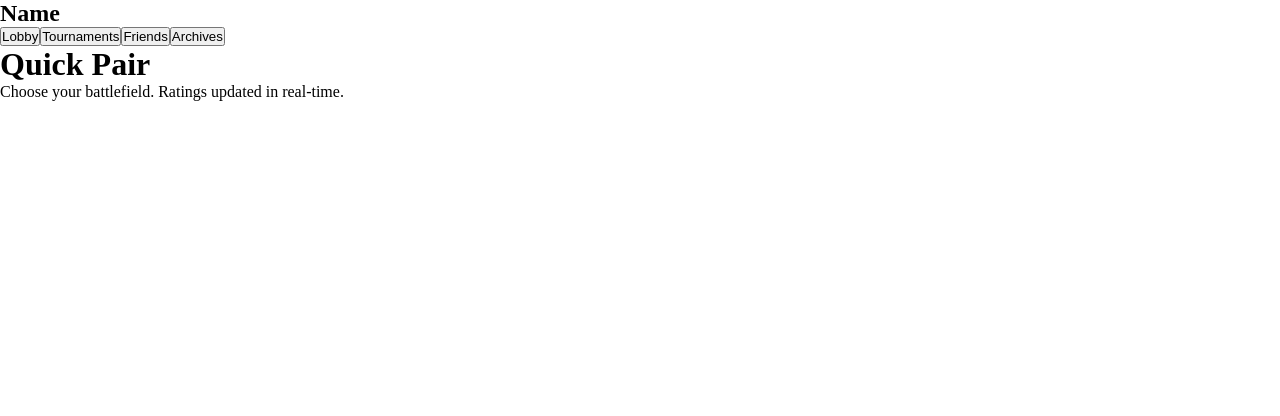
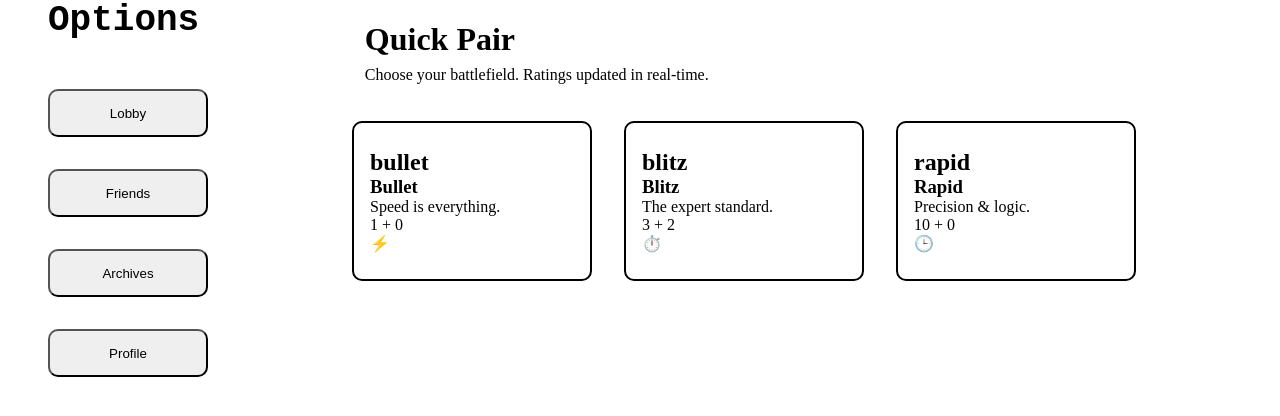
Before and after one commit to iotaARYAN21/chess-project, a React (Vite) app in the folder chess-project/: page /signup in a window 1280 px wide. Shown: the top 416 px of the page. Built offline with nearby package versions, Linux system fonts and the light colour scheme.

Commit message:
created  profile friends dashboard files

```diff
--- a/chess-project/src/App.jsx
+++ b/chess-project/src/App.jsx
@@ -3,6 +3,8 @@ import Login from './components/Login'
 import {Routes,Route} from 'react-router-dom'
 import SignUp from './components/SignUp'
 import Dashboard from './components/Dashboard'
+import Lobby from './components/Lobby'
+// import Profile
 const App = () => {
   return (
     // <Routes>
@@ -10,6 +12,7 @@ const App = () => {
     //   <Route path='/signup' element={<SignUp/>}/>
     // </Routes>
     <Dashboard/>
+    // <Lobby/>
   )
 }
 
--- a/chess-project/src/components/Dashboard.jsx
+++ b/chess-project/src/components/Dashboard.jsx
@@ -1,6 +1,7 @@
 import React, { useState } from 'react'
 import Sidebar from './Sidebar';
 import MainContent from './MainContent';
+import './dashboard.css'
 const Dashboard = () => {
     const [activeTab,setActiveTab] = useState('lobby');
   return (
--- /dev/null
+++ b/chess-project/src/components/Friends.jsx
@@ -0,0 +1,26 @@
+import React from 'react'
+import './friends.css'
+const Friends = () => {
+    const friends = [
+        {id:'p1',rating:'3434',status:'accepted'},
+        {id:'p2',rating:'3132',status:'pending'},
+        {id:'p3',rating:"2323",status:'accepted'}
+    ];
+  return (
+    <div className="friends-details">
+            <h2>Friends</h2>
+            {/* <p>fetch all the available friends and request pending in a list and map throught it and display</p> */}
+            {friends.map((item)=>(
+                <div className="friend">
+                    {/* {item.id} {" "} {item.rating} {" "} {item.status}
+                     */}
+                     <h3>{item.id} </h3>
+                     <h3> {item.rating} </h3>
+                     <h3> {item.status} </h3>
+                </div>
+            ))}
+        </div>
+  )
+}
+
+export default Friends
--- a/chess-project/src/components/Lobby.jsx
+++ b/chess-project/src/components/Lobby.jsx
@@ -1,10 +1,30 @@
 import React from 'react'
-
+import './lobby.css'
+function GameMode({id,title,subtitle,time,icon}){
+    return <div className="game-card" >
+        <h2>{id}</h2>
+        <h3>{title}</h3>
+        <p>{subtitle}</p>
+        <p>{time} </p>
+        <p> {icon} </p>
+    </div>
+}
 const Lobby = () => {
+    const gameModes = [
+    { id: 'bullet', title: 'Bullet', subtitle: 'Speed is everything.', time: '1 + 0', icon: '⚡' },
+    { id: 'blitz', title: 'Blitz', subtitle: 'The expert standard.', time: '3 + 2', icon: '⏱️' },
+    { id: 'rapid', title: 'Rapid', subtitle: 'Precision & logic.', time: '10 + 0', icon: '🕒' },
+    ];
   return (
     <div className="lobby">
-        <div className="left-nav">
-
+        <div className="lobby-intro">
+            <h1>Quick Pair</h1>
+        <p>Choose your battlefield. Ratings updated in real-time.</p>
+        </div>
+        <div className="games">
+            {gameModes.map((item)=>(
+            <GameMode key={item.id} id={item.id} title={item.title} subtitle={item.subtitle} time={item.time} icon={item.icon} />
+        ))}
         </div>
     </div>
   )
--- a/chess-project/src/components/MainContent.jsx
+++ b/chess-project/src/components/MainContent.jsx
@@ -1,4 +1,7 @@
 import React from 'react'
+import Lobby from './Lobby'
+import Profile from './Profile'
+import Friends from './Friends'
 function LobbyView(){
     return <div className='lobby'>
         <h1>Quick Pair</h1>
@@ -26,13 +29,15 @@ function ArchivesView(){
 const MainContent = ({activeTab}) => {
   switch (activeTab){
     case 'lobby':
-        return <LobbyView/>
-    case 'tournaments':
-        return <TournamentView/>
+        return <Lobby/>
+    // case 'tournaments':
+    //     return <TournamentView/>
     case 'friends':
-        return <FriendsView/>
+        return <Friends/>
     case 'archives':
         return <ArchivesView/>
+    case 'profile':
+        return <Profile/>
   }
 }
 
--- /dev/null
+++ b/chess-project/src/components/Profile.jsx
@@ -0,0 +1,29 @@
+import React from 'react'
+import './profile.css'
+const Profile = () => {
+    // const friends = [
+    //     {id:'p1',rating:'3434',status:'accepted'},
+    //     {id:'p2',rating:'3132',status:'pending'},
+    //     {id:'03',rating:"2323",status:'accepted'}
+    // ];
+  return (
+    <div className="profile-container">
+        {/* image rating graph username , email bio, followers , friends,id */}
+        <img src="" alt="Profile pic" className="profile-image" />
+        <div className="rating-graph">Lorem ipsum dolor sit amet consectetur adipisicing elit. Fugiat beatae natus amet voluptatem repellendus velit sit laboriosam aperiam pariatur! Ut minima suscipit, at, velit aperiam distinctio architecto dignissimos dicta omnis aliquid delectus praesentium reprehenderit repudiandae ipsa repellendus voluptas iure commodi a. Eaque at ipsum dignissimos dicta cumque tempora atque quia!</div>
+
+        <div className="player-info">
+            <h2>id : 32</h2>
+            <h2>Username : Simeon</h2>
+            <h2>Rating : 4324</h2>
+            <h2>Email : simeon@gmail.com</h2>
+            <h2>Bio :  </h2>
+            <h2>Followers :</h2>
+            <h2>Following :</h2>
+        </div>
+
+    </div>
+  )
+}
+
+export default Profile
--- a/chess-project/src/components/Sidebar.jsx
+++ b/chess-project/src/components/Sidebar.jsx
@@ -1,16 +1,17 @@
 import React from 'react'
-
+import './sidebar.css'
 const Sidebar = ({activeTab,setActiveTab}) => {
   const navItems= [
         { id: 'lobby', label: 'Lobby', icon: 'grid-icon' },
-    { id: 'tournaments', label: 'Tournaments', icon: 'trophy-icon' },
+    // { id: 'tournaments', label: 'Tournaments', icon: 'trophy-icon' },
     { id: 'friends', label: 'Friends', icon: 'users-icon' },
     { id: 'archives', label: 'Archives', icon: 'history-icon' },
+    {id:'profile',label:'Profile',icon:''}
     ];
     return (
         <div className="sidebar">
             <div className="side-profile">
-                <h2>Name</h2>
+                <h2>Options</h2>
             </div>
             <nav className='side-nav'>
                 {navItems.map((item)=>(
--- /dev/null
+++ b/chess-project/src/components/dashboard.css
@@ -0,0 +1,8 @@
+.dash-container{
+    width: 100vw;
+    display: flex;
+}
+.main-screen{
+    width: 70vw;
+    margin-left: 5rem;
+}
--- /dev/null
+++ b/chess-project/src/components/friends.css
@@ -0,0 +1,18 @@
+.friends-details{
+    height: 100dvh;
+    /* width: 100%; */
+    display: flex;
+    flex-direction: column;
+    align-items: center;
+    padding-top: 3rem;
+}
+.friends-details .friend{
+    display: flex;
+    justify-content: space-around;
+    margin:1rem;
+    border:2px solid black;
+    height:3rem;
+    width: 100%;
+    align-items: center;
+    border-radius: 1rem;
+}
--- /dev/null
+++ b/chess-project/src/components/lobby.css
@@ -0,0 +1,28 @@
+/* .lobby{ */
+    /* display: flex; */
+    /* justify-content: center; */
+    /* align-items: center; */
+/* } */
+.lobby-intro{
+    margin: 1.3rem;
+}
+.lobby-intro > *{
+    margin: 0.5rem;
+}
+.games{
+    display: flex;
+
+}
+.game-card{
+    height: 10rem;
+    width: 15rem;
+    border: 2px solid black;
+    font-size: 1rem;
+    display: flex;
+    flex-direction: column;
+    justify-content: center;
+    align-items: flex-start;
+    margin: 1rem;
+    padding: 1rem;
+    border-radius: 10px;
+}
--- /dev/null
+++ b/chess-project/src/components/profile.css
@@ -0,0 +1,13 @@
+.profile-container{
+    height: 100%;
+    display: flex;
+    flex-direction: column;
+    justify-content: space-evenly;
+}
+.profile-image{
+    height: 20%;
+}
+.player-info{
+    font-family: 'Courier New', Courier, monospace;
+
+}
--- /dev/null
+++ b/chess-project/src/components/sidebar.css
@@ -0,0 +1,23 @@
+.sidebar{
+    width: 20%;
+    height: 100vh;
+    /* border-right: 5px solid black; */
+}
+.side-profile{
+    font-family: monospace;
+    font-size: 1.5rem;
+    margin-left: 3rem;
+}
+.side-nav{
+    display: flex;
+    flex-direction: column;
+    padding: 2rem;
+    /* justify-content: center; */
+    /* align-items: center; */
+}
+.side-btn{
+    width: 10rem;
+    height: 3rem;
+    margin: 1rem;
+    border-radius: 10px;
+}
```
